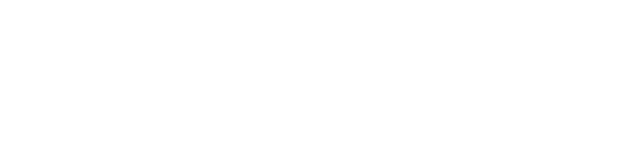
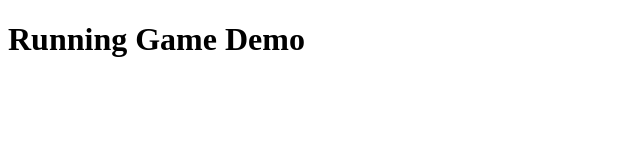
Before and after one commit to Serebyte-Software/Fitness-Project, a plain HTML site: page index.html in a window 1280 px wide. Shown: the whole page, without its empty margins (0-640 px from the left). Drawn offline with Linux system fonts and the light colour scheme.

Commit message:
Add files via upload

```diff
--- a/index.html
+++ b/index.html
@@ -7,6 +7,10 @@
 	</head>
 
 	<body>
+		<h1>
+			Running Game Demo
+		</h1>
+
 		<p id="text"></p>
 
 		<script>
```
